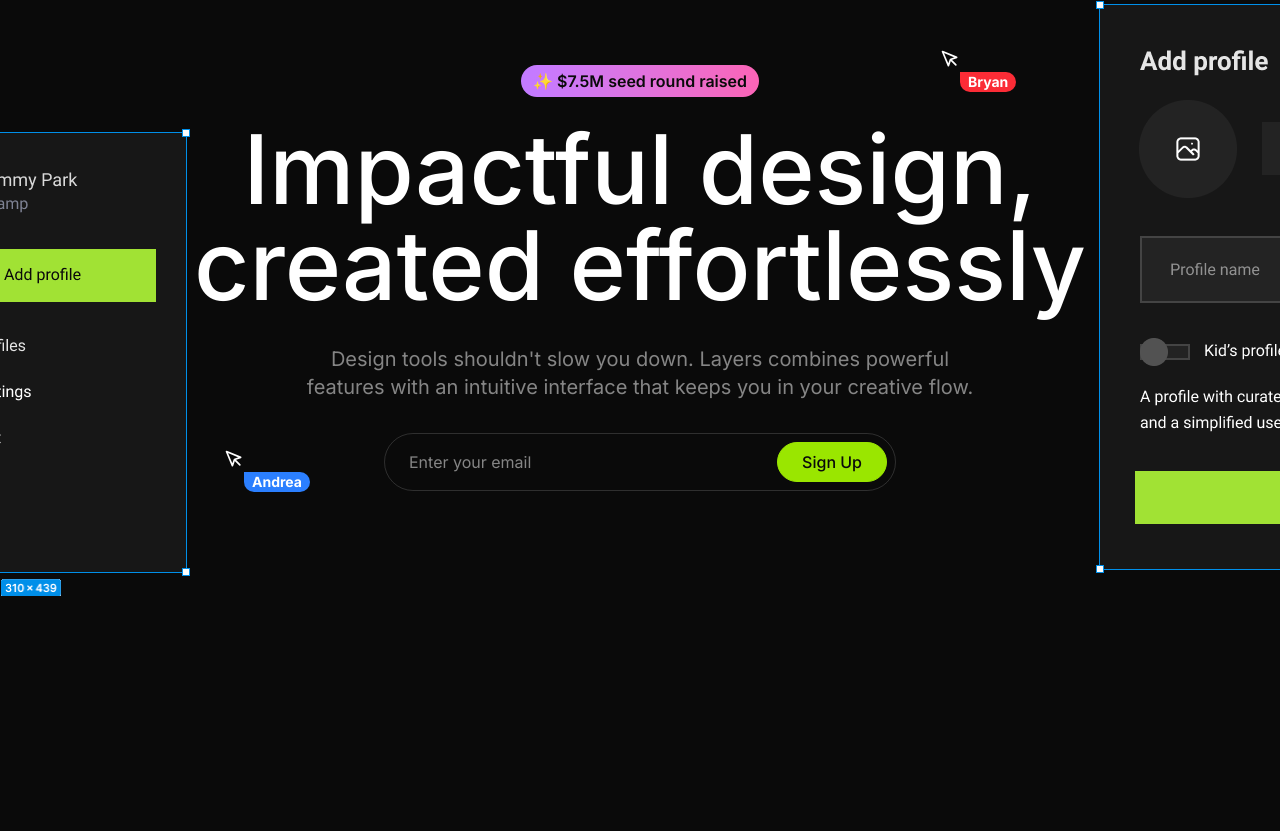
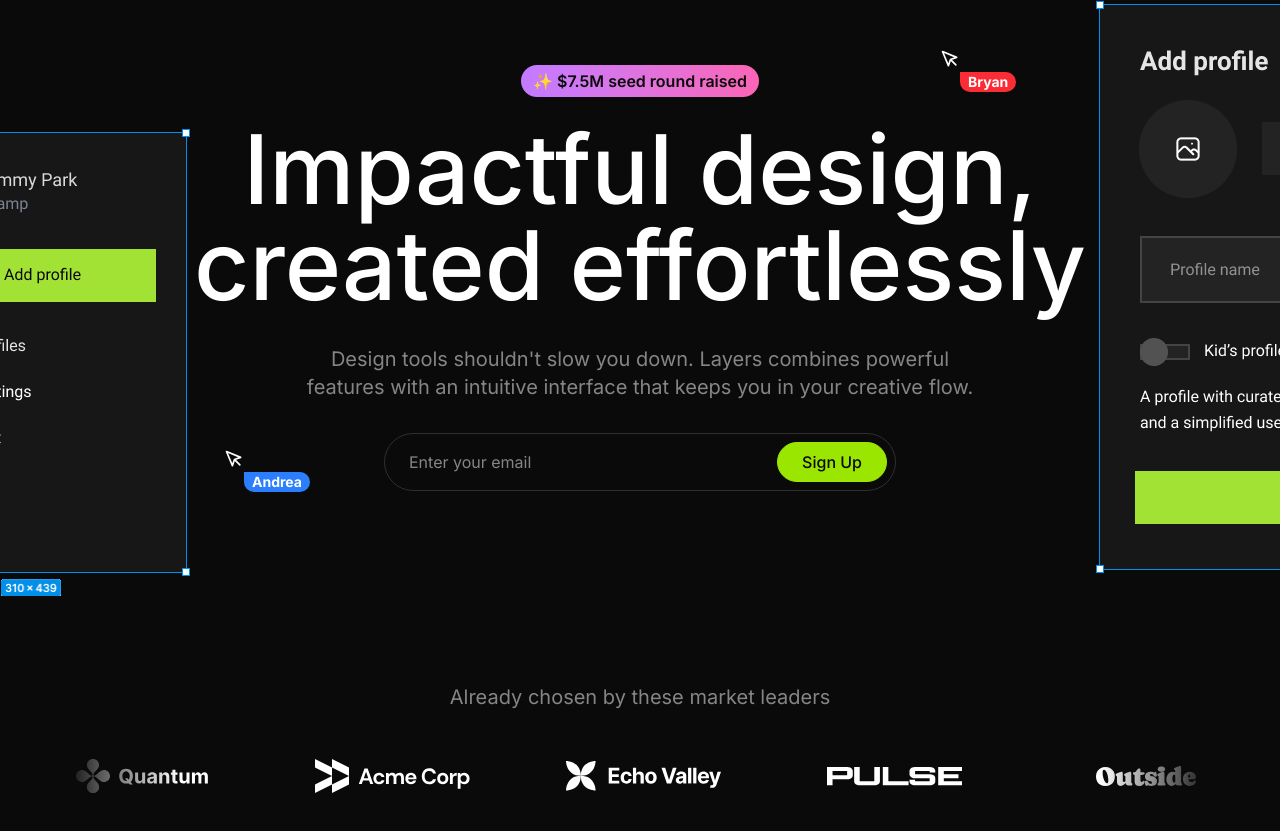
Before and after one commit to abeertech01/animated-saas-ui, a Next.js app: page / in a window 1280 px wide. Shown: the part 161-992 px from the top of the page. Before the commit the page ends 800 px from the top, so only its background shows below. Built offline with nearby package versions, Linux system fonts and the light colour scheme.

Commit message:
logo ticker section

```diff
--- a/app/page.tsx
+++ b/app/page.tsx
@@ -1,4 +1,5 @@
 import Hero from "@/sections/Hero"
+import LogoTicker from "@/sections/LogoTicker"
 import Navbar from "@/sections/Navbar"
 
 export default function Home() {
@@ -6,6 +7,7 @@
     <>
       <Navbar />
       <Hero />
+      <LogoTicker />
     </>
   )
 }
--- a/sections/Hero.tsx
+++ b/sections/Hero.tsx
@@ -37,7 +37,7 @@
           <input
             type="email"
             placeholder="Enter your email"
-            className="md:flex-1 bg-transparent px-4"
+            className="md:flex-1 bg-transparent px-4 w-full"
           />
           <Button
             type="submit"
--- a/sections/LogoTicker.tsx
+++ b/sections/LogoTicker.tsx
@@ -1,11 +1,12 @@
-import quantumLogo from "@/assets/images/quantum.svg";
-import acmeLogo from "@/assets/images/acme-corp.svg";
-import echoValleyLogo from "@/assets/images/echo-valley.svg";
-import pulseLogo from "@/assets/images/pulse.svg";
-import outsideLogo from "@/assets/images/outside.svg";
-import apexLogo from "@/assets/images/apex.svg";
-import celestialLogo from "@/assets/images/celestial.svg";
-import twiceLogo from "@/assets/images/twice.svg";
+import quantumLogo from "@/assets/images/quantum.svg"
+import acmeLogo from "@/assets/images/acme-corp.svg"
+import echoValleyLogo from "@/assets/images/echo-valley.svg"
+import pulseLogo from "@/assets/images/pulse.svg"
+import outsideLogo from "@/assets/images/outside.svg"
+import apexLogo from "@/assets/images/apex.svg"
+import celestialLogo from "@/assets/images/celestial.svg"
+import twiceLogo from "@/assets/images/twice.svg"
+import Image from "next/image"
 
 const logos = [
   { name: "Quantum", image: quantumLogo },
@@ -16,8 +17,23 @@
   { name: "Apex", image: apexLogo },
   { name: "Celestial", image: celestialLogo },
   { name: "Twice", image: twiceLogo },
-];
+]
 
 export default function LogoTicker() {
-    return <div>Logo Ticker</div>;
+  return (
+    <section className="py-24 overflow-x-clip">
+      <div className="container">
+        <h3 className="text-white/50 text-xl text-center">
+          Already chosen by these market leaders
+        </h3>
+        <div className="mt-12 overflow-hidden mask-[linear-gradient(to_right,transparent,black_10%,black_90%,transparent)]">
+          <div className="flex gap-24 pr-24">
+            {logos.map((logo) => (
+              <Image key={logo.name} src={logo.image} alt={logo.name} />
+            ))}
+          </div>
+        </div>
+      </div>
+    </section>
+  )
 }
```
Lines whose indentation alone changed are shown as unchanged.
